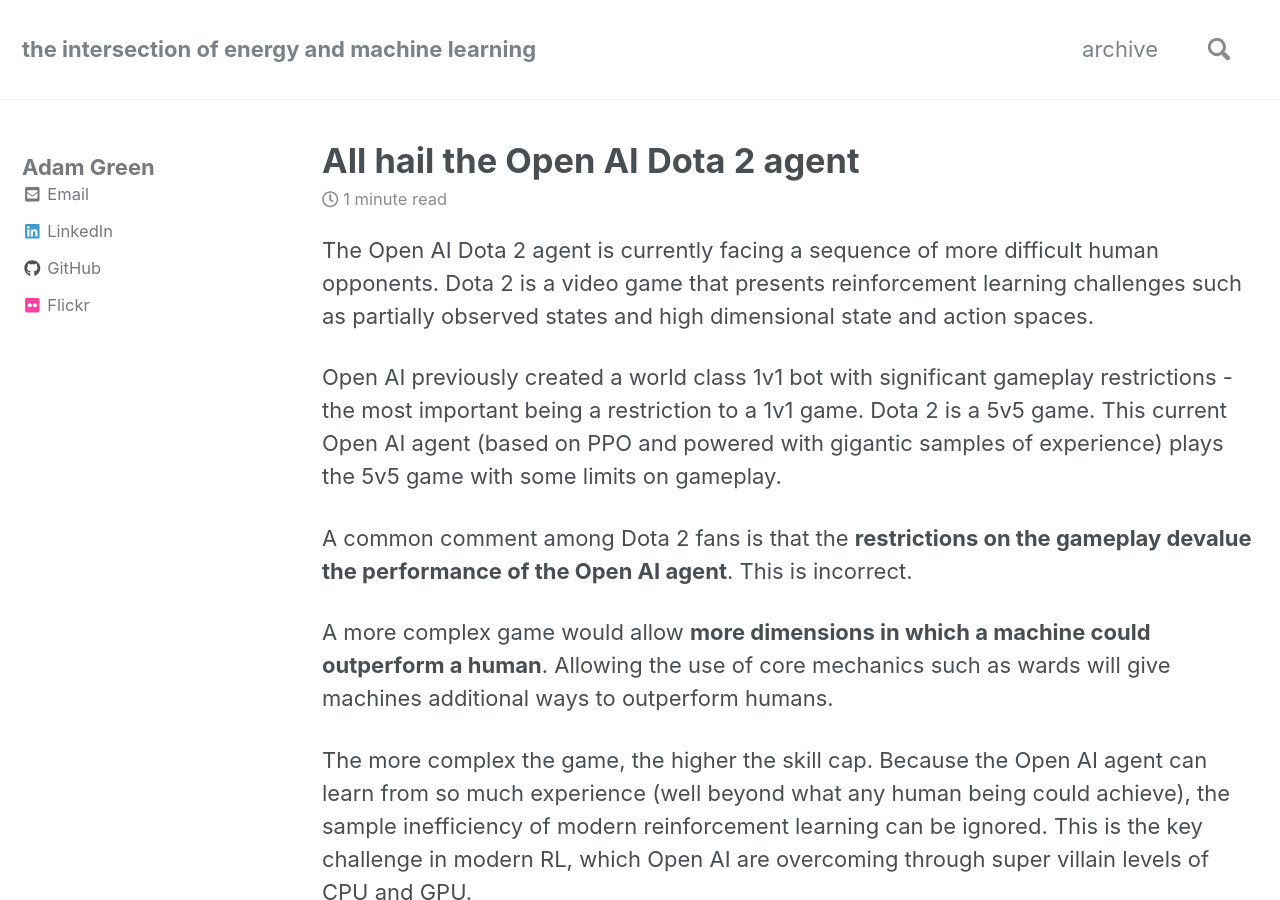
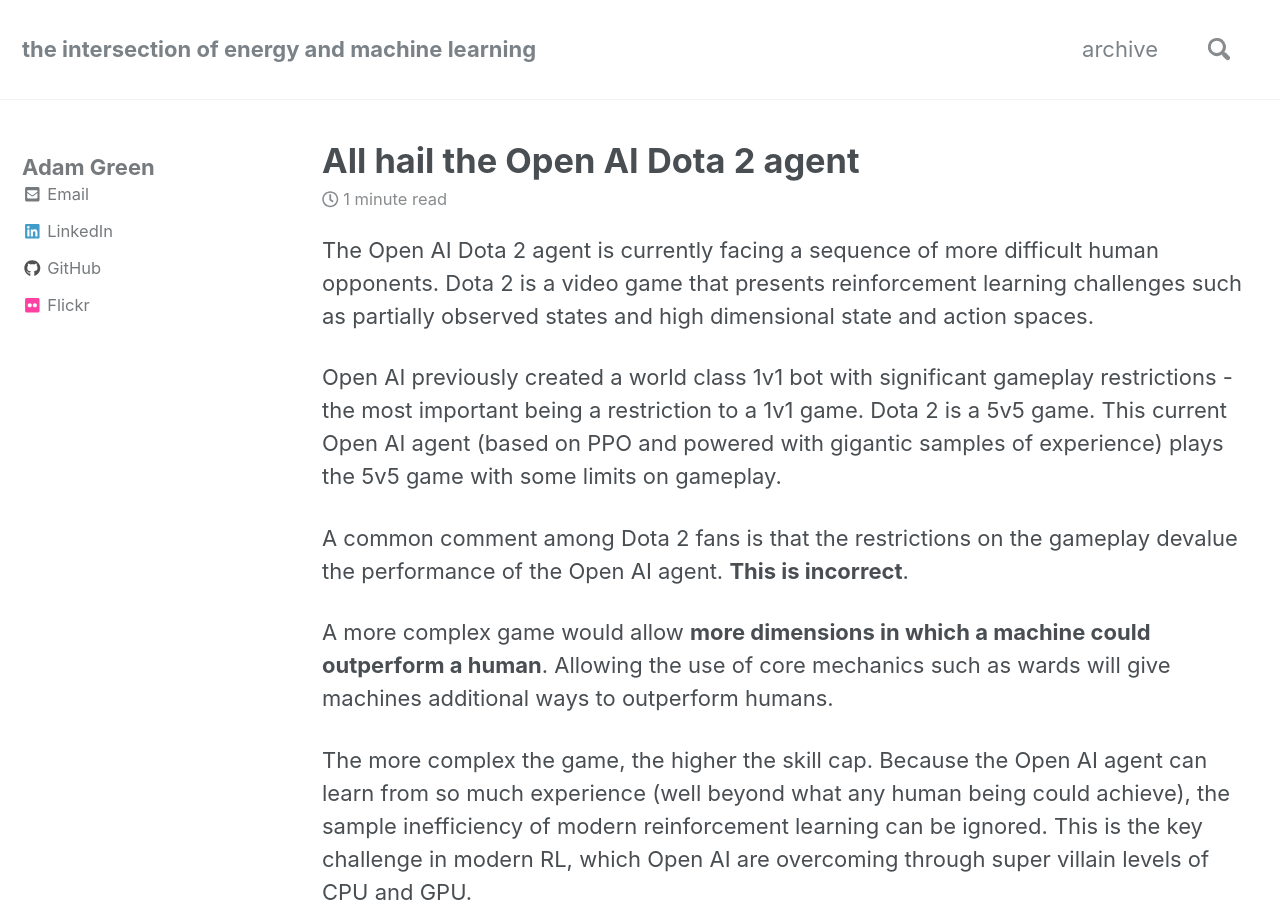
Before and after one commit to ADGEfficiency/adgefficiency.github.io, a Jekyll site: the page built from _posts/2018-07-20-misunderstanding-dota.md, in a window 1280 px wide and 900 px high. Built offline with Jekyll 4.4.1, drawn with Linux system fonts in a browser that asks for light colours; nearby versions of some CDN libraries.

Commit message:
drafting

```diff
--- a/_posts/2018-07-20-misunderstanding-dota.md
+++ b/_posts/2018-07-20-misunderstanding-dota.md
@@ -11,7 +11,7 @@
 
 Open AI previously created a world class 1v1 bot with significant gameplay restrictions - the most important being a restriction to a 1v1 game.  Dota 2 is a 5v5 game.  This current Open AI agent (based on PPO and powered with gigantic samples of experience) plays the 5v5 game with some limits on gameplay.
 
-A common comment among Dota 2 fans is that the **restrictions on the gameplay devalue the performance of the Open AI agent**.  This is incorrect.
+A common comment among Dota 2 fans is that the restrictions on the gameplay devalue the performance of the Open AI agent.  **This is incorrect**.
 
 A more complex game would allow **more dimensions in which a machine could outperform a human**.  Allowing the use of core mechanics such as wards will give machines additional ways to outperform humans.
 
```
